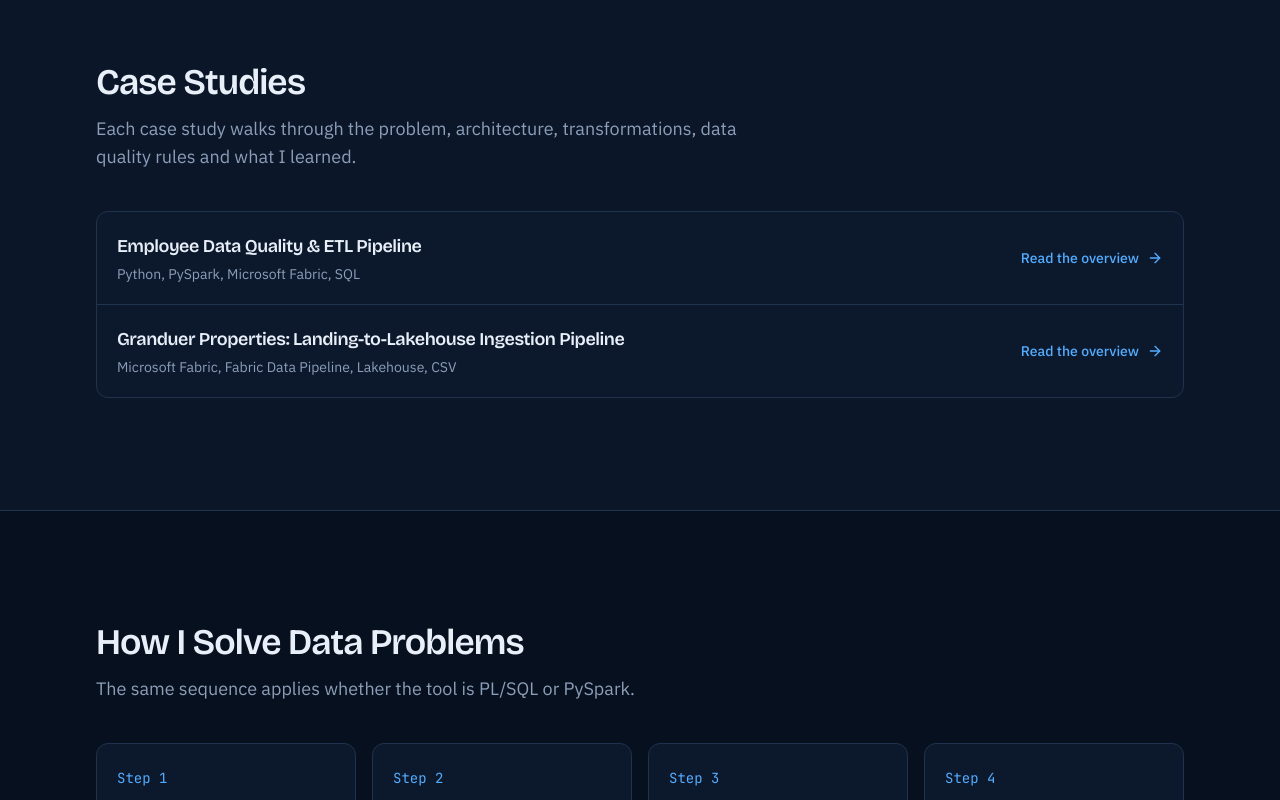
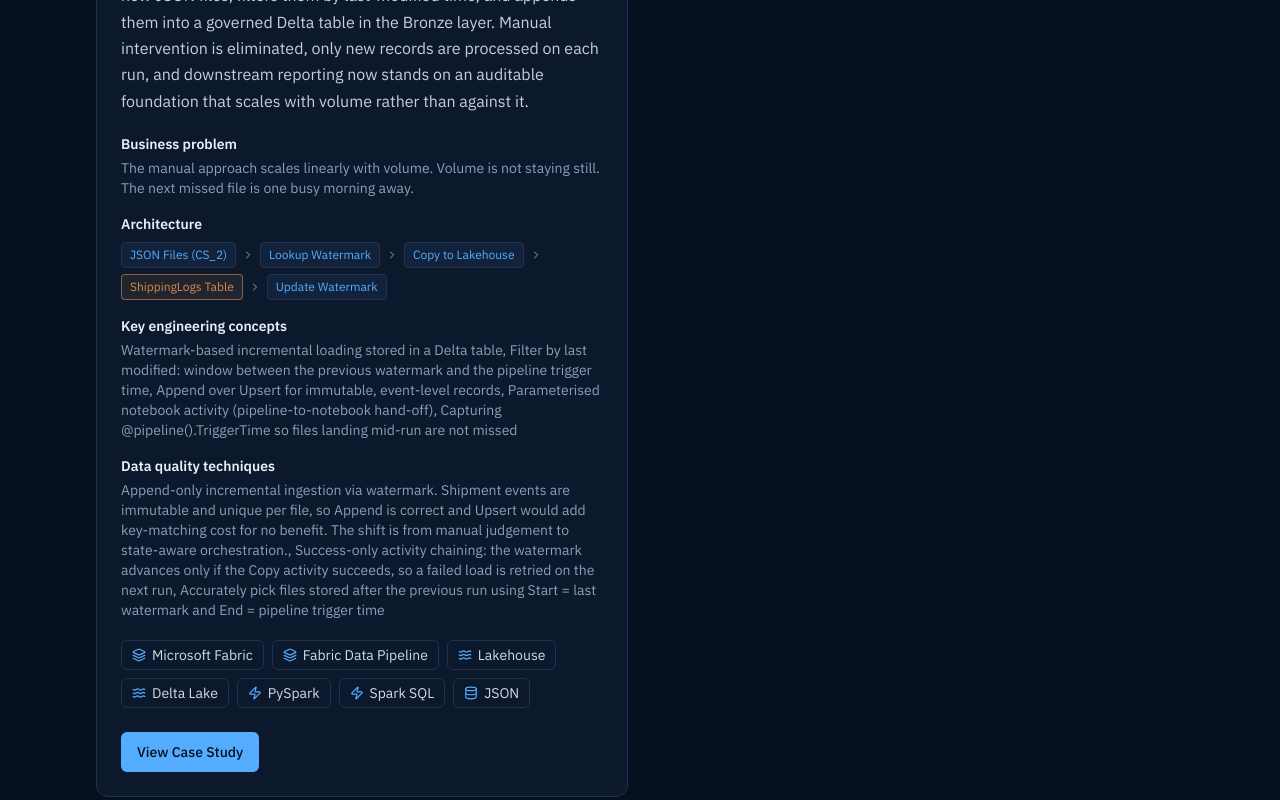
Before and after one commit to Umeshcoder3003/UmeshPortfolio, a Next.js app in the folder umesh-sahu-portfolio/portfolio/: page / in a window 1280 px wide. Shown: the part 4880-5680 px from the top of the page. Built offline with nearby package versions, Linux system fonts and the light colour scheme.

Commit message:
Update projects.ts

```diff
--- a/umesh-sahu-portfolio/portfolio/src/data/projects.ts
+++ b/umesh-sahu-portfolio/portfolio/src/data/projects.ts
@@ -124,6 +124,104 @@
     ],
     // github: "https://github.com/your-username/your-repo",
   },
+
+
+  {
+    slug: "global-freight-forwarders-logistics-data-modernization",
+    title: "Global Freight Forwarders: Logistics Data Modernization",
+    status: "in-progress",
+    featured: true,
+    summary:
+      "An automated, incremental data ingestion pipeline within the Microsoft Fabric ecosystem. The solution introduces a watermark-based state tracking mechanism that autonomously detects net-new JSON files, filters them by last-modified time, and appends them into a governed Delta table in the Bronze layer. Manual intervention is eliminated, only new records are processed on each run, and downstream reporting now stands on an auditable foundation that scales with volume rather than against it.",
+    // TODO: replace with the real business context for this dataset
+    businessProblem:
+      "The manual approach scales linearly with volume. Volume is not staying still. The next missed file is one busy morning away.",
+    objective:
+      "Global Freight Forwarders is a market leader in international logistics, managing high-velocity supply chains across multiple continents. The Operations Department serves as the nerve centre, relying on a continuous stream of shipment logs to monitor carrier performance and delivery timelines. Logs arrive daily as raw JSON files in a central Lakehouse, each capturing a shipment's origin, destination, carrier, status, and timestamp. Together they represent the ground truth of GFF's global cargo movements.",
+    dataset: {
+      source: "High-velocity JSON files, one per shipment event (log_<guid>.json, ~240-270 B each), landed in the CS_2 folder of the Lakehouse.",
+      structure: "JSON files loaded into the ShippingLogs table in the GFF schema, with a companion watermarktable (TableName STRING, Watermarkvalue TIMESTAMP) tracking the last successful load.",
+    },
+    technologies: [
+      "Microsoft Fabric",
+      "Fabric Data Pipeline",
+      "Lakehouse",
+      "Delta Lake",
+      "PySpark",
+      "Spark SQL",
+      "JSON",
+    ],
+    architecture: [
+      { label: "JSON Files (CS_2)", icon: "file" },
+      { label: "Lookup Watermark", icon: "ingestion", detail: "Get_mod_time" },
+      { label: "Copy to Lakehouse", icon: "ingestion", detail: "Last-modified filter" },
+      { label: "ShippingLogs Table", icon: "storage", layer: "bronze", detail: "APPEND" },
+      { label: "Update Watermark", icon: "transform", detail: "Notebook" },
+    ],
+    concepts: [
+      "Watermark-based incremental loading stored in a Delta table",
+      "Filter by last modified: window between the previous watermark and the pipeline trigger time",
+      "Append over Upsert for immutable, event-level records",
+      "Parameterised notebook activity (pipeline-to-notebook hand-off)",
+      "Capturing @pipeline().TriggerTime so files landing mid-run are not missed",
+    ],
+    dataQualityTechniques: [
+      "Append-only incremental ingestion via watermark. Shipment events are immutable and unique per file, so Append is correct and Upsert would add key-matching cost for no benefit. The shift is from manual judgement to state-aware orchestration.",
+      "Success-only activity chaining: the watermark advances only if the Copy activity succeeds, so a failed load is retried on the next run",
+      "Accurately pick files stored after the previous run using Start = last watermark and End = pipeline trigger time",
+    ],
+    implementation: [
+      "Organised the Lakehouse Files area into CS_ folders, with CS_2 holding the incoming shipment log JSON files.",
+      "Created the GFF.watermarktable Delta table (TableName STRING, Watermarkvalue TIMESTAMP) in a Spark SQL notebook and seeded it with the initial watermark row.",
+      "Added a Lookup activity (Get_mod_time) that reads GFF.watermarktable with First row only enabled.",
+      "Built a Copy activity that reads JSON from CS_2 recursively, filtered by last modified between the Lookup's watermark and @pipeline().TriggerTime, and loads GFF.ShippingLogs with the Append table action.",
+      "Added a Notebook activity (UpdateWatermark) chained on success of the Copy activity, passing PipelineRunTimeStamp = @pipeline().TriggerTime as a base parameter.",
+      "In the update notebook, ran an UPDATE on watermarktable setting Watermarkvalue to the passed timestamp WHERE Tablename = 'ShippingLogs'.",
+      "Debugged a NameError ('PipelineRunTimeStamp' is not defined): the notebook needs a parameter cell declaring PipelineRunTimeStamp so the pipeline can override it at run time.",
+    ],
+    screenshots: [
+      {
+        src: "/projects/Incremental-Shipping/0.png",
+        alt: "Lakehouse explorer showing the CS_2 folder containing six JSON log files",
+        caption: "Source data: shipment event logs landing in Files/CS_2 as individual JSON files",
+      },
+      {
+        src: "/projects/Incremental-Shipping/1.png",
+        alt: "Spark SQL notebook creating and querying the GFF watermarktable",
+        caption: "State table: GFF.watermarktable (TableName, Watermarkvalue) created in a Spark SQL notebook and queried to confirm its single row",
+      },
+      {
+        src: "/projects/Incremental-Shipping/2.png",
+        alt: "Lookup activity Get_mod_time reading GFF.watermarktable with First row only enabled",
+        caption: "Lookup activity: Get_mod_time reads the last watermark from GFF.watermarktable (first row only)",
+      },
+      {
+        src: "/projects/Incremental-Shipping/3.png",
+        alt: "Copy data source settings reading JSON from CS_2 with a filter by last modified window",
+        caption: "Copy activity source: reads JSON from CS_2 recursively, filtered by last modified from the Lookup watermark to @pipeline().TriggerTime",
+      },
+      {
+        src: "/projects/Incremental-Shipping/4.png",
+        alt: "Copy data destination settings loading GFF.ShippingLogs with the Append table action",
+        caption: "Copy activity destination: loads GFF.ShippingLogs using Append, since each shipment event is a new immutable record",
+      },
+      {
+        src: "/projects/Incremental-Shipping/5.png",
+        alt: "Notebook activity settings passing PipelineRunTimeStamp as @pipeline().TriggerTime",
+        caption: "Notebook activity: UpdateWatermark receives PipelineRunTimeStamp = @pipeline().TriggerTime and runs only after the Copy succeeds",
+      },
+      {
+        src: "/projects/Incremental-Shipping/6.png",
+        alt: "Update watermark notebook showing a NameError for PipelineRunTimeStamp",
+        caption: "Debugging: the UPDATE statement failed with a NameError until the timestamp was declared in a parameter cell",
+      },
+    ],
+    results: [
+      // TODO: add run durations and row counts after a fully successful end-to-end run
+      "Incremental pattern designed and wired end to end: Lookup, Copy (Append), and Notebook watermark update chained on success.",
+    ],
+    // github: "your-username/your-repo",
+  },
 ];
 
 export const getProject = (slug: string) => projects.find((p) => p.slug === slug);
```
